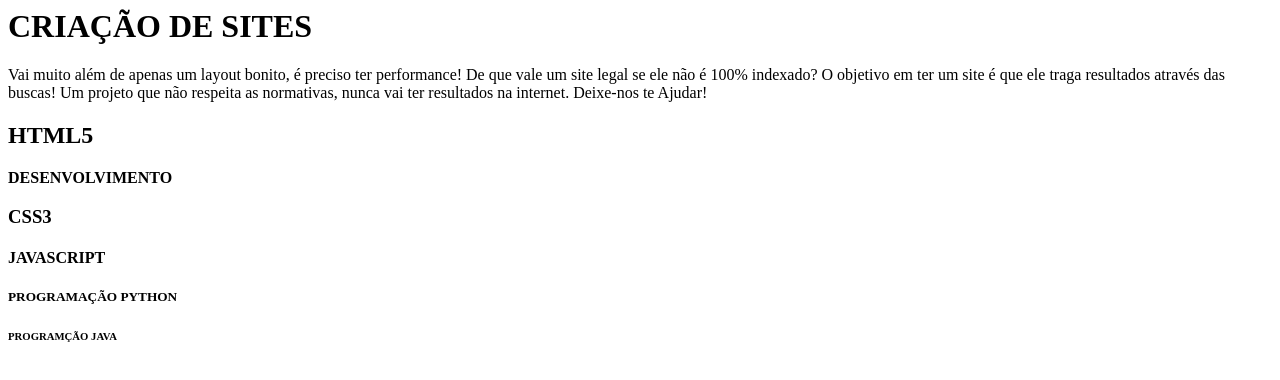
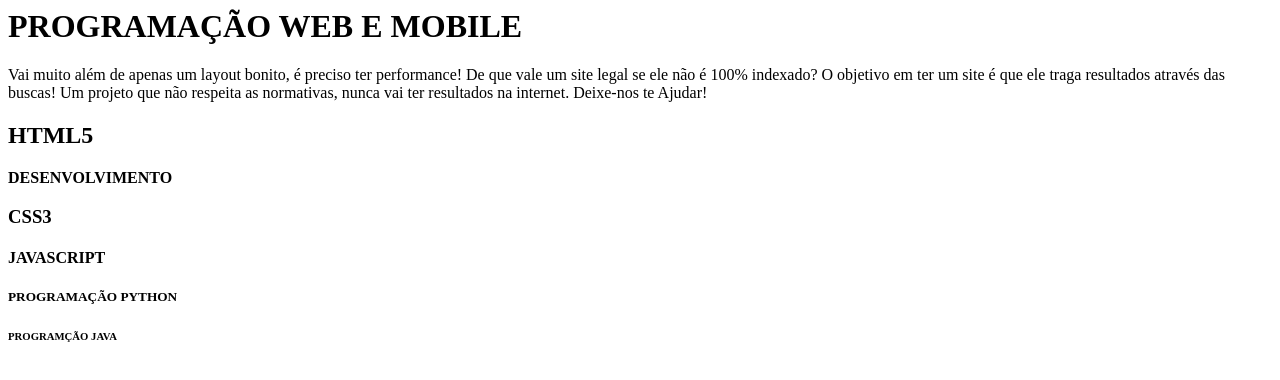
Before and after one commit to Hebersonmiliano/htmlteste, a plain HTML site: page index.html in a window 1280 px wide. Drawn offline with Linux system fonts and the light colour scheme.

Commit message:
Update index.html

```diff
--- a/index.html
+++ b/index.html
@@ -8,7 +8,7 @@
 </head>
 <body>
 
-    <h1>CRIAÇÃO DE SITES</h1>
+    <h1>PROGRAMAÇÃO WEB E MOBILE</h1>
     <p>Vai muito além de apenas um layout bonito, é preciso ter
          performance!
 De que vale um site legal se ele não é 100% indexado?
```
